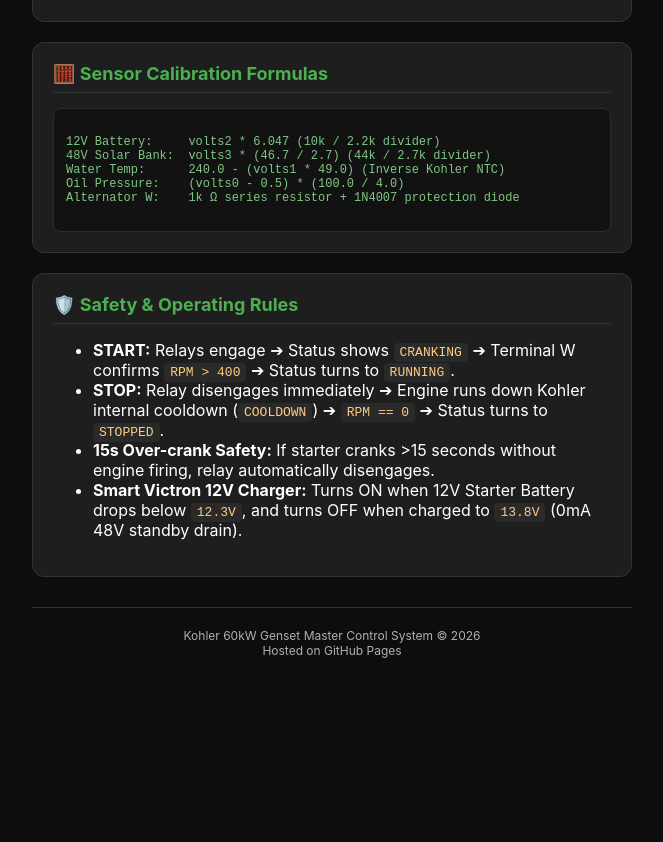
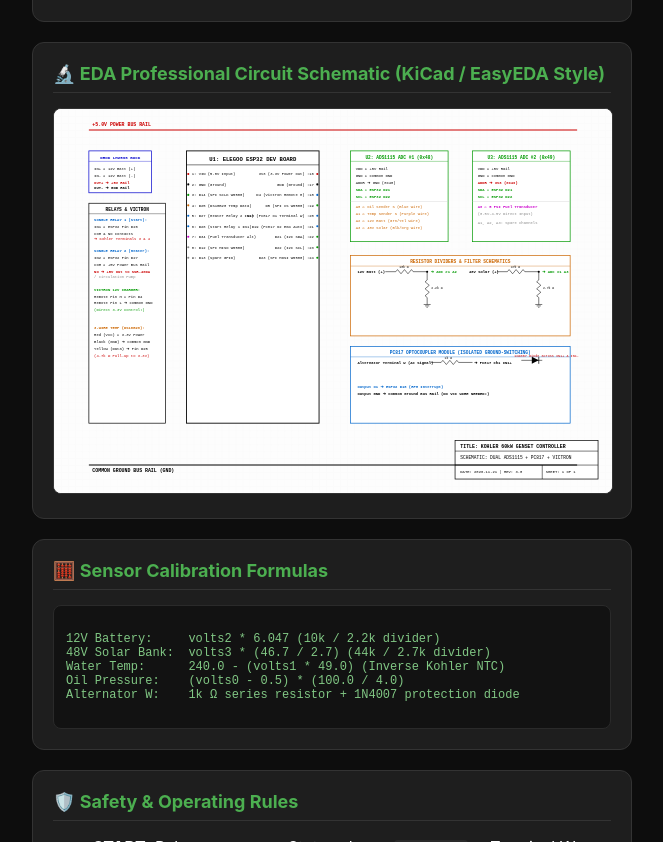
Before and after one commit to aahotch2001/-KohlerGenset, a plain HTML site: page index.html in a window 1280 px wide. Shown: the part 1360-2202 px from the top of the page, without its empty margins (308-971 px from the left). Before the commit the page ends 2038 px from the top, so only its background shows below. Drawn offline with Linux system fonts and the light colour scheme.

Commit message:
Add EDA KiCad/EasyEDA style electronic circuit schematic with resistor symbols and IC pinouts

```diff
--- a/index.html
+++ b/index.html
@@ -223,6 +223,12 @@
         <img src="Kohler_Genset_Master_Wiring_Diagram.svg" alt="Kohler Genset Visual Wiring Schematic" style="width: 100%; border-radius: 8px; border: 1px solid #333;">
     </div>
 
+    <!-- EDA PROFESSIONAL SCHEMATIC CARD -->
+    <div class="card">
+        <h2>🔬 EDA Professional Circuit Schematic (KiCad / EasyEDA Style)</h2>
+        <img src="Kohler_Genset_EDA_Visual_Schematic.svg" alt="Kohler Genset EDA Circuit Schematic" style="width: 100%; border-radius: 8px; border: 1px solid #333; background-color: #fdfdfd;">
+    </div>
+
     <!-- SENSOR CALIBRATION CARD -->
     <div class="card">
         <h2>🧮 Sensor Calibration Formulas</h2>
```
Also changed, not shown: Kohler_Genset_EDA_Visual_Schematic.svg (added).
